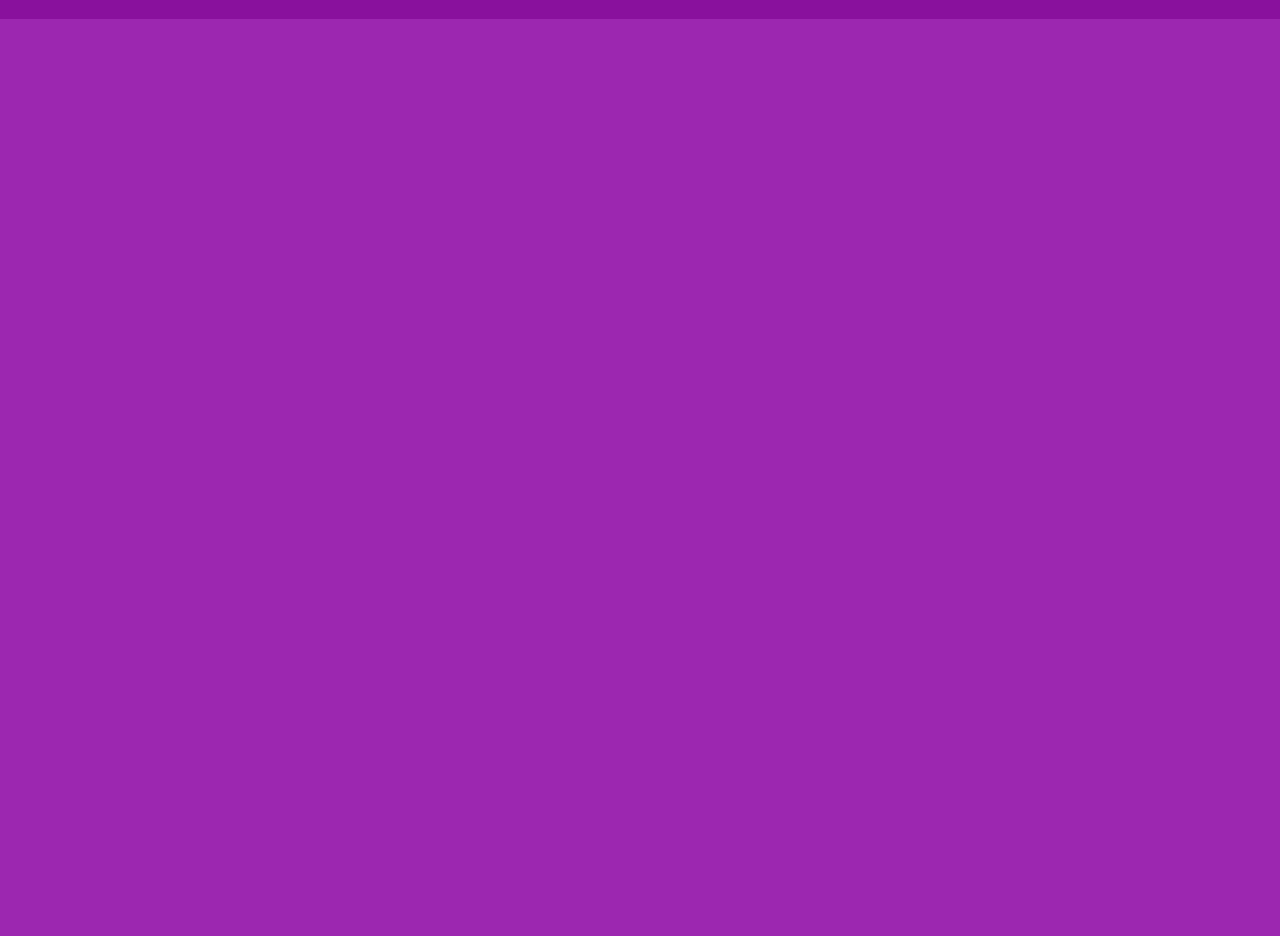
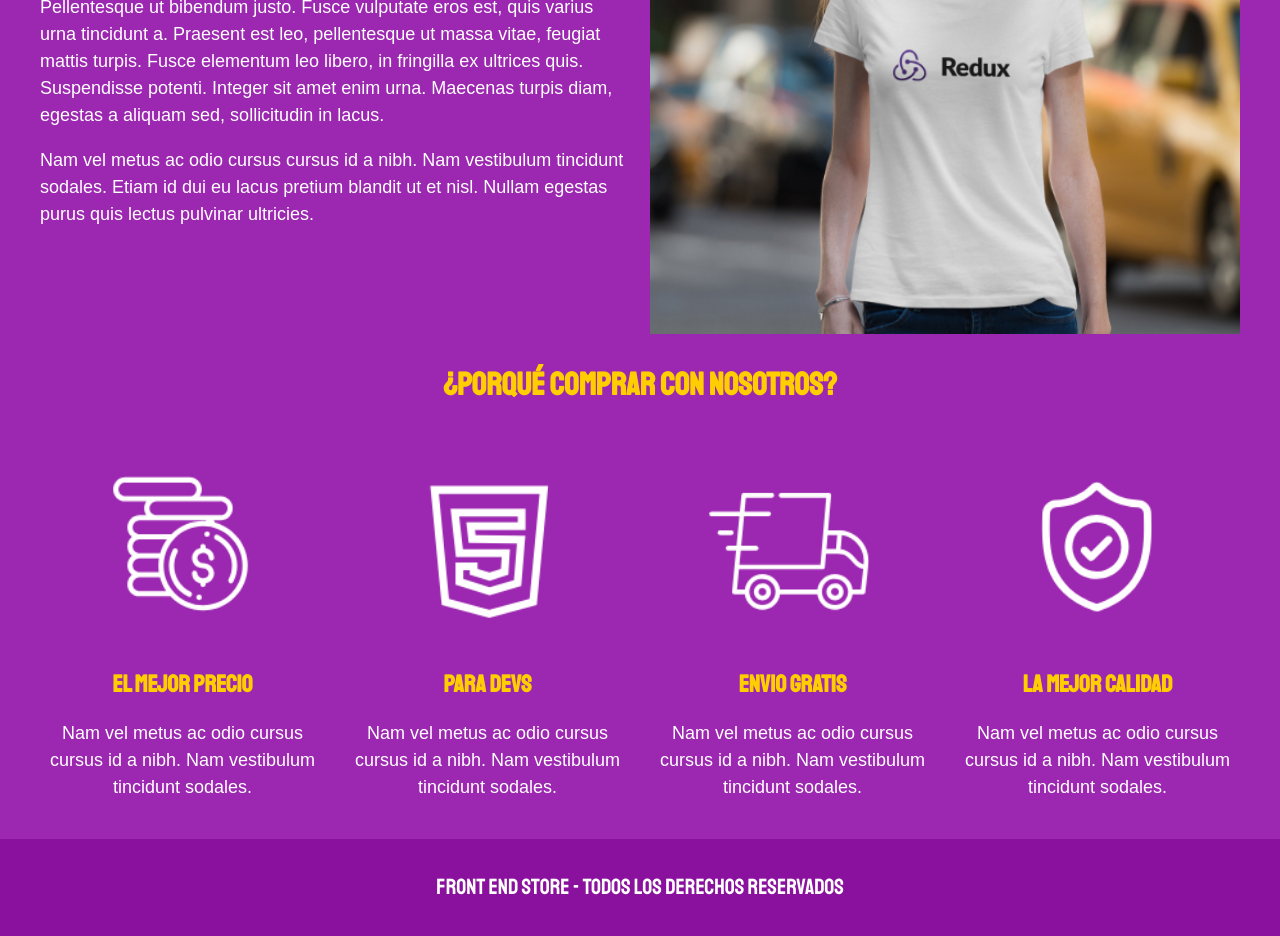
Before and after one commit to bryansandibarrantes/prueba_sitio_ventas, a plain HTML site: page FrontEndStore_inicio/nosotros.html in a window 1280 px wide. Shown: the part 421-1357 px from the top of the page. Before the commit the page ends 800 px from the top, so only its background shows below. Drawn offline with Linux system fonts and the light colour scheme.

Commit message:
Page Nosotros finished. Functionality and styles are done

```diff
--- a/FrontEndStore_inicio/css/style.css
+++ b/FrontEndStore_inicio/css/style.css
@@ -117,19 +117,123 @@ aplica la propiedad que se indica*/
   color: var(--secundario);
 }
 
+/*Grid -----------------------------------------------------------------------*/
+
+.grid {
+  display: grid;
+  grid-template-columns: repeat(2, 1fr);
+  column-gap: 2rem;
+  row-gap: 2rem;
+  /*Las 2 propiedades anteriores pueden hacerse con solo un gap: 2rem*/
+}
+
+@media (min-width: 768px) {
+  .grid {
+    grid-template-columns: repeat(3, 1fr);
+  }
+}
+
 /*Producto -------------------------------------------------------------------*/
 
 .producto {
+  background-color: var(--primarioOscuro);
+  padding: 1rem;
 }
 
 .producto__imagen {
-}
-
-.producto__informacion {
+  width: 100%;
 }
 
 .producto__nombre {
+  font-size: 4rem;
 }
 
 .producto__precio {
+  font-size: 2.8rem;
+  color: var(--secundario);
 }
+
+.producto__nombre,
+.producto__precio {
+  font-family: var(--fuentePrincipal);
+  margin: 1rem 0;
+  text-align: center;
+  line-height: 1.2;
+}
+
+/*Gráficos -------------------------------------------------------------------*/
+
+.grafico {
+  min-height: 30rem;
+  background-repeat: no-repeat;
+  background-size: cover;
+  grid-column: 1 / 3;
+}
+
+.grafico__camisas {
+  grid-row: 2 / 3;
+  background-image: url(/FrontEndStore_inicio/FrontEndStore_inicio/img/grafico1.jpg);
+}
+
+.grafico__node {
+  background-image: url(/FrontEndStore_inicio/FrontEndStore_inicio/img/grafico2.jpg);
+  grid-row: 8/9;
+}
+
+@media (min-width: 768px) {
+  .grafico__node {
+    grid-row: 5 / 6;
+    grid-column: 2 / 4;
+  }
+}
+
+/*Nosotros -------------------------------------------------------------------*/
+.nosotros {
+  display: grid;
+  grid-template-rows: repeat(2, auto);
+}
+
+@media (min-width: 768px) {
+  .nosotros {
+    grid-template-columns: repeat(2, 1fr);
+    column-gap: 2rem;
+  }
+}
+
+.nosotros__imagen {
+  grid-row: 1/2;
+  width: 100%;
+}
+
+@media (min-width: 768px) {
+  .nosotros__imagen {
+    grid-template-columns: repeat(2, 1fr);
+    column-gap: 2rem;
+    grid-column: 2/3;
+  }
+}
+
+/*Bloques --------------------------------------------------------------------*/
+.bloques {
+  display: grid;
+  grid-template-columns: repeat(2, 1fr);
+  gap: 2rem;
+}
+
+@media (min-width: 768px) {
+  .bloques {
+    grid-template-columns: repeat(4, 1fr);
+  }
+}
+
+.bloque {
+  text-align: center;
+}
+
+.bloque__titulo {
+  margin: 0;
+}
+
+.bloque__imagen {
+  width: 100%;
+}
--- a/FrontEndStore_inicio/nosotros.html
+++ b/FrontEndStore_inicio/nosotros.html
@@ -36,7 +36,90 @@
 
     <main class="contenedor">
       <h1>Nosotros</h1>
+      <div class="nosotros">
+        <div class="nosotros__contenido">
+          <p>
+            Proin et blandit ligula. Vestibulum dictum orci sit amet odio
+            condimentum, at consectetur nunc vehicula. Vestibulum vel
+            consectetur ex. Pellentesque ut bibendum justo. Fusce vulputate eros
+            est, quis varius urna tincidunt a. Praesent est leo, pellentesque ut
+            massa vitae, feugiat mattis turpis. Fusce elementum leo libero, in
+            fringilla ex ultrices quis. Suspendisse potenti. Integer sit amet
+            enim urna. Maecenas turpis diam, egestas a aliquam sed, sollicitudin
+            in lacus.
+          </p>
+          <p>
+            Nam vel metus ac odio cursus cursus id a nibh. Nam vestibulum
+            tincidunt sodales. Etiam id dui eu lacus pretium blandit ut et nisl.
+            Nullam egestas purus quis lectus pulvinar ultricies.
+          </p>
+        </div>
+        <img
+          class="nosotros__imagen"
+          src="/FrontEndStore_inicio/FrontEndStore_inicio/img/nosotros.jpg"
+          alt="imagen nosotros"
+        />
+      </div>
     </main>
+
+    <section class="contenedor comprar">
+      <h2 class="comprar__titulo">¿porqué comprar con nosotros?</h2>
+
+      <div class="bloques">
+        <div class="bloque">
+          <img
+            class="bloque__imagen"
+            src="/FrontEndStore_inicio/FrontEndStore_inicio/img/icono_1.png"
+            alt="porque comprar"
+          />
+          <h3 class="bloque__titulo">El mejor precio</h3>
+          <p>
+            Nam vel metus ac odio cursus cursus id a nibh. Nam vestibulum
+            tincidunt sodales.
+          </p>
+        </div>
+        <!--Bloque-->
+        <div class="bloque">
+          <img
+            class="bloque__imagen"
+            src="/FrontEndStore_inicio/FrontEndStore_inicio/img/icono_2.png"
+            alt="porque comprar"
+          />
+          <h3 class="bloque__titulo">para devs</h3>
+          <p>
+            Nam vel metus ac odio cursus cursus id a nibh. Nam vestibulum
+            tincidunt sodales.
+          </p>
+        </div>
+        <!--Bloque-->
+        <div class="bloque">
+          <img
+            class="bloque__imagen"
+            src="/FrontEndStore_inicio/FrontEndStore_inicio/img/icono_3.png"
+            alt="porque comprar"
+          />
+          <h3 class="bloque__titulo">envio gratis</h3>
+          <p>
+            Nam vel metus ac odio cursus cursus id a nibh. Nam vestibulum
+            tincidunt sodales.
+          </p>
+        </div>
+        <!--Bloque-->
+        <div class="bloque">
+          <img
+            class="bloque__imagen"
+            src="/FrontEndStore_inicio/FrontEndStore_inicio/img/icono_4.png"
+            alt="porque comprar"
+          />
+          <h3 class="bloque__titulo">la mejor calidad</h3>
+          <p>
+            Nam vel metus ac odio cursus cursus id a nibh. Nam vestibulum
+            tincidunt sodales.
+          </p>
+        </div>
+        <!--Bloque-->
+      </div>
+    </section>
 
     <footer class="footer">
       <p class="footer__texto">
```
Also changed, not shown: FrontEndStore_inicio/index.html (+4 -1 lines).
